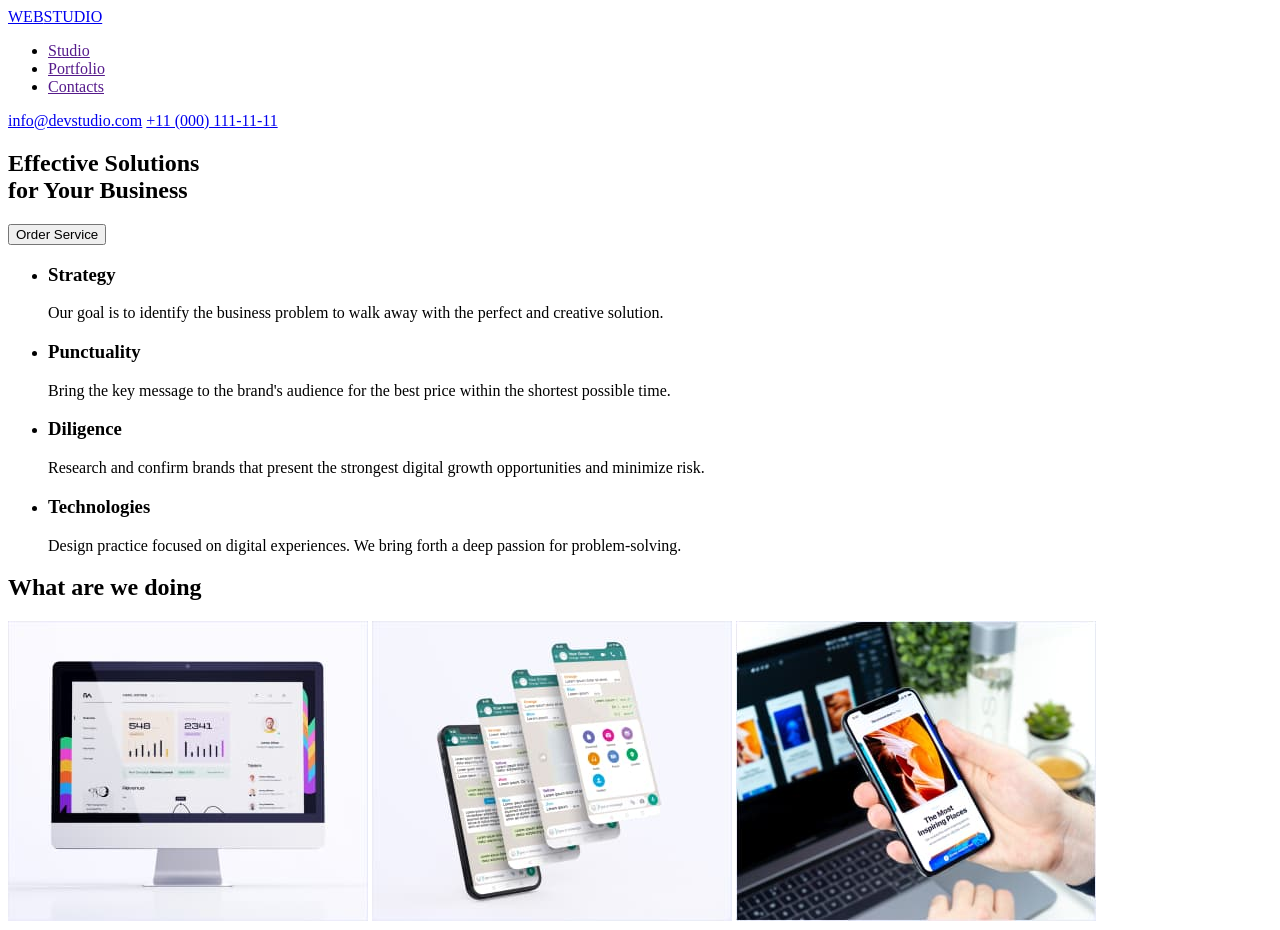
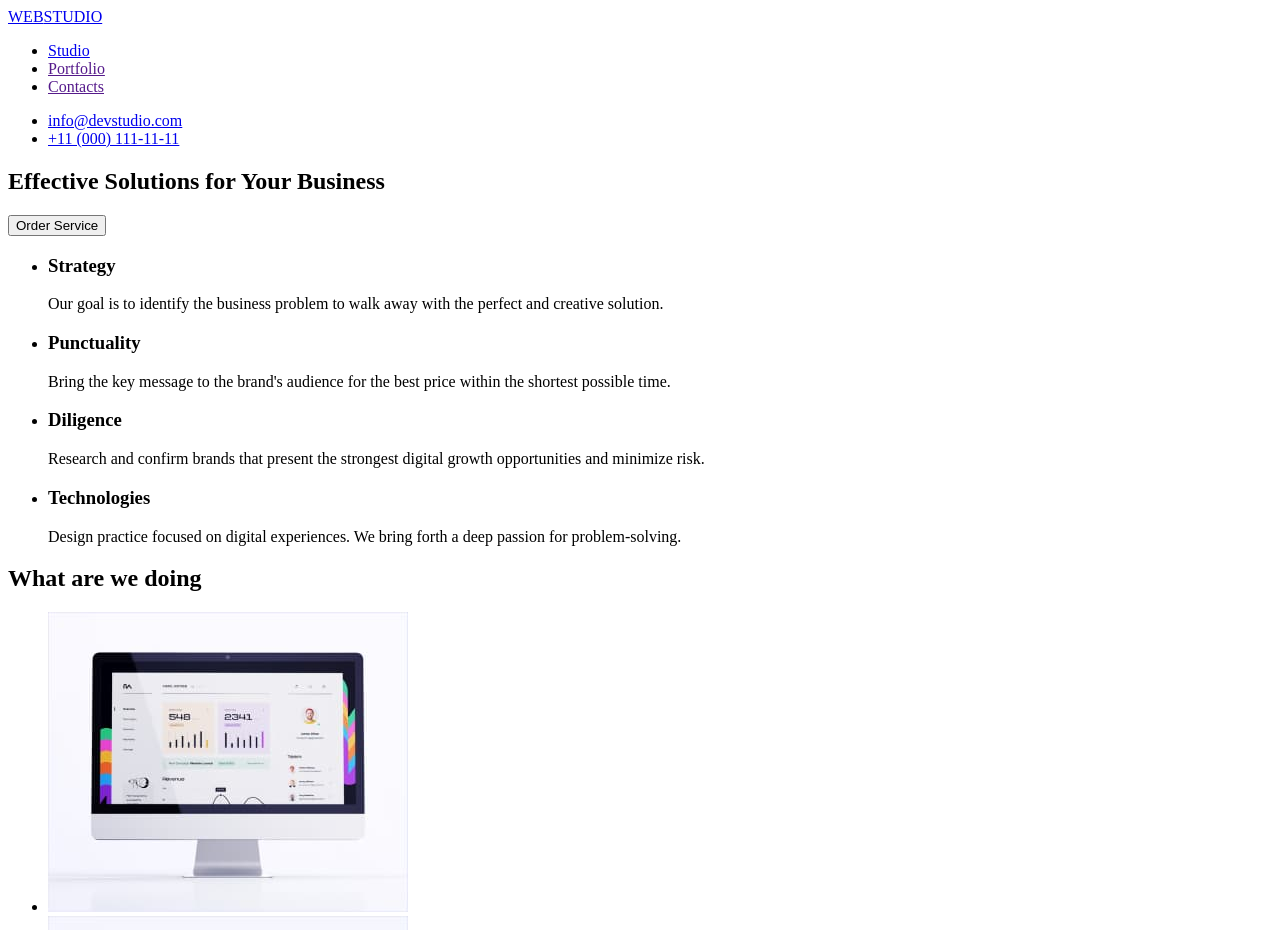
Before and after one commit to Anastasiia-1709/goit-markup-hw-01, a plain HTML site: page index.html in a window 1280 px wide. Shown: the top 930 px of the page. Drawn offline with Linux system fonts and the light colour scheme.

Commit message:
Update index.html

```diff
--- a/index.html
+++ b/index.html
@@ -11,23 +11,23 @@
     <!--Header-->
     <header>
       <nav>
-        <a href="/">WEB</a><a href="/">STUDIO</a>
+        <a href="index.html"><span>WEB</span>STUDIO</a>
 
         <ul>
-          <li><a href="">Studio</a></li>
+          <li><a href="index.html">Studio</a></li>
           <li><a href="">Portfolio</a></li>
           <li><a href="">Contacts</a></li>
         </ul>
       </nav>
-
-      <a href="mailto:info@devstudio.com">info@devstudio.com</a>
-
-      <a href="tel:+11(000)111-11-11">+11 (000) 111-11-11</a>
+      <ul>
+      <li><a href="mailto:info@devstudio.com">info@devstudio.com</a></li>
+      <li><a href="tel:+11(000)111-11-11">+11 (000) 111-11-11</a></li>
+      </ul>
     </header>
     <!--Main-->
     <main>
       <section>
-        <h1>Effective Solutions<br />for Your Business</h1>
+        <h1>Effective Solutions for Your Business</h1>
         <button type="button">Order Service</button>
       </section>
 
@@ -68,19 +68,21 @@
 
       <section>
         <h2>What are we doing</h2>
-        <img src="./images/first.jpg" alt="Monitor" width="360" height="300" />
-        <img
+        <ul>
+          <li><img src="./images/first.jpg" alt="Monitor" width="360" height="300" /></li>
+        <li><img
           src="./images/second.jpg"
           alt="Phone screens"
           width="360"
           height="300"
-        />
-        <img
+        /></li>
+        <li><img
           src="./images/third.jpg"
           alt="Phone in the hand"
           width="360"
           height="300"
-        />
+        /></li>
+        </ul>
       </section>
 
       <section>
@@ -131,7 +133,7 @@
     </main>
     <!--Footer-->
     <footer>
-      <a href="/">WEB</a><a href="/">STUDIO</a>
+      <a href="index.html"><span>WEB</span>STUDIO</a>
       <p>
         Increase the flow of customers and sales for your business with digital
         marketing & growth solutions.
```
